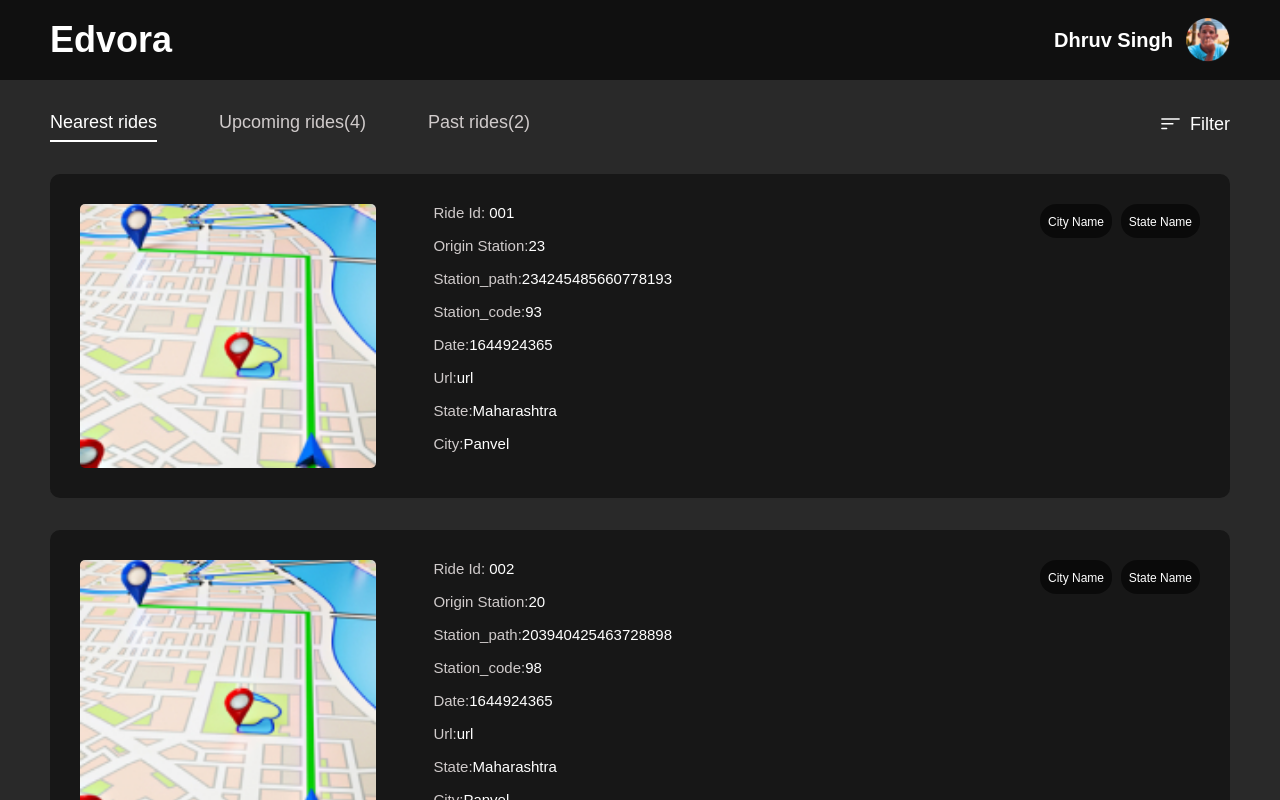
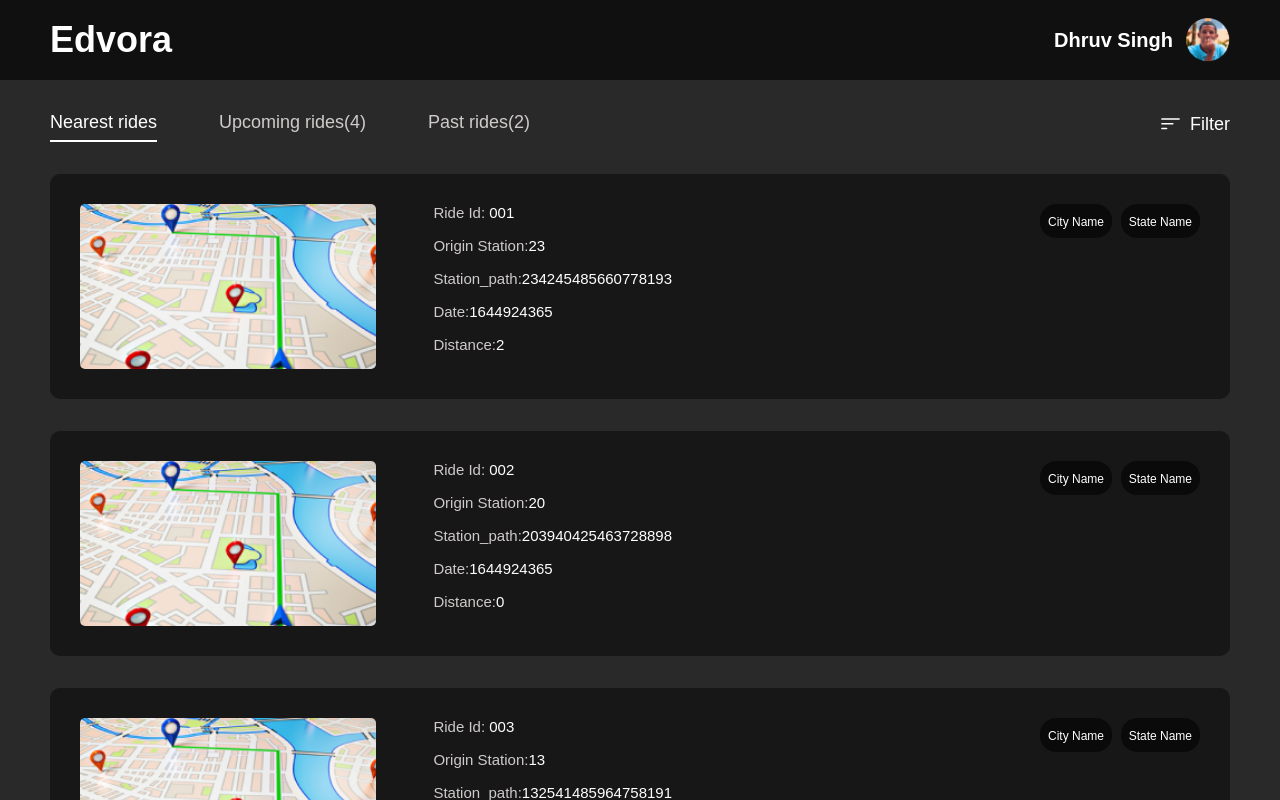
Before and after one commit to 5iveemmy/Rides, a Next.js app: page / in a window 1280 px wide. Shown: the top 800 px of the page. Built offline with nearby package versions, Linux system fonts and the light colour scheme.

Commit message:
modify code

```diff
--- a/components/Map.js
+++ b/components/Map.js
@@ -1,4 +1,5 @@
 import Image from "next/image";
+import { useState } from "react";
 import styled from "styled-components";
 
 //Styled Components
@@ -61,16 +62,11 @@ const Span = styled.span`
 
 const Location = styled.div``;
 
-const Map = ({
-  id,
-  origin_station_code,
-  station_path,
-  destination_station_code,
-  date,
-  map_url,
-  state,
-  city,
-}) => {
+const Map = ({ ride, user }) => {
+  const { id, origin_station_code, station_path, date } = ride;
+  const distance =
+    station_path.filter((code) => code >= user.station_code)[0] -
+    user.station_code;
   return (
     <MapContainer>
       <MapWrap>
@@ -97,24 +93,12 @@ const Map = ({
               {station_path}
             </Details>
             <Details>
-              <DitSpan>Station_code:</DitSpan>
-              {destination_station_code}
-            </Details>
-            <Details>
               <DitSpan>Date:</DitSpan>
               {date}
             </Details>
             <Details>
-              <DitSpan>Url:</DitSpan>
-              {map_url}
-            </Details>
-            <Details>
-              <DitSpan>State:</DitSpan>
-              {state}
-            </Details>
-            <Details>
-              <DitSpan>City:</DitSpan>
-              {city}
+              <DitSpan>Distance:</DitSpan>
+              {distance}
             </Details>
           </Location>
         </OnLeft>
--- a/components/Section.js
+++ b/components/Section.js
@@ -128,8 +128,12 @@ const FiltersText = styled.p`
 `;
 
 const Section = () => {
+  const [user] = useState({
+    station_code: 40,
+    name: "Dhruv Singh",
+    profile_key: "url",
+  });
   const [click, setClick] = useState(false);
-
   const filterClick = () => {
     setClick(!click);
   };
@@ -176,30 +180,9 @@ const Section = () => {
               </ShowFilterWrap>
             </ShowFilter>
           </Sect>
-          {rides.map(
-            ({
-              id,
-              origin_station_code,
-              station_path,
-              destination_station_code,
-              date,
-              map_url,
-              state,
-              city,
-            }) => (
-              // eslint-disable-next-line react/jsx-key
-              <Map
-                id={id}
-                origin_station_code={origin_station_code}
-                station_path={station_path}
-                destination_station_code={destination_station_code}
-                date={date}
-                map_url={map_url}
-                state={state}
-                city={city}
-              />
-            )
-          )}
+          {rides.map((ride) => (
+            <Map key={ride.id} ride={ride} user={user} />
+          ))}
         </Container>
       </Pad>
     </SectWrap>
--- a/components/Top.js
+++ b/components/Top.js
@@ -1,4 +1,5 @@
 import Image from "next/image";
+import { useState } from "react";
 import styled from "styled-components";
 import { Container } from "../style/global";
 
@@ -34,6 +35,12 @@ const AvatarText = styled.h4`
 `;
 
 const Top = () => {
+  const user = {
+    station_code: 40,
+    name: "Dhruv Singh",
+    profile_key: "url",
+  };
+
   return (
     <TopWrap>
       <Container>
@@ -42,7 +49,7 @@ const Top = () => {
             <EdvText>Edvora</EdvText>
           </Edv>
           <Avatar>
-            <AvatarText>Dhruv Singh</AvatarText>
+            <AvatarText>{user.name}</AvatarText>
             <Image src="/avi.png" alt="avatar" width={44} height={44} />
           </Avatar>
         </ForTop>
```
